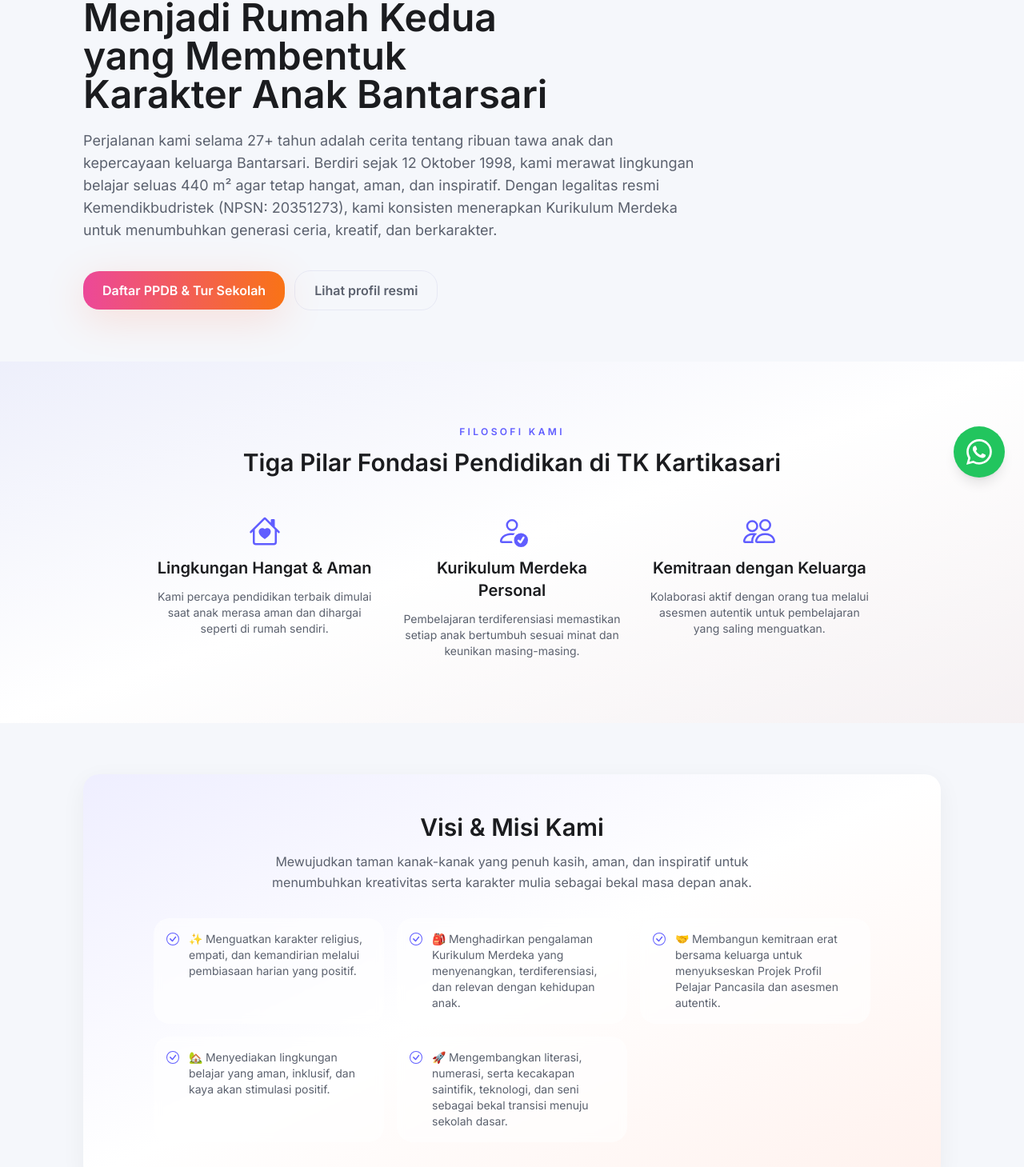
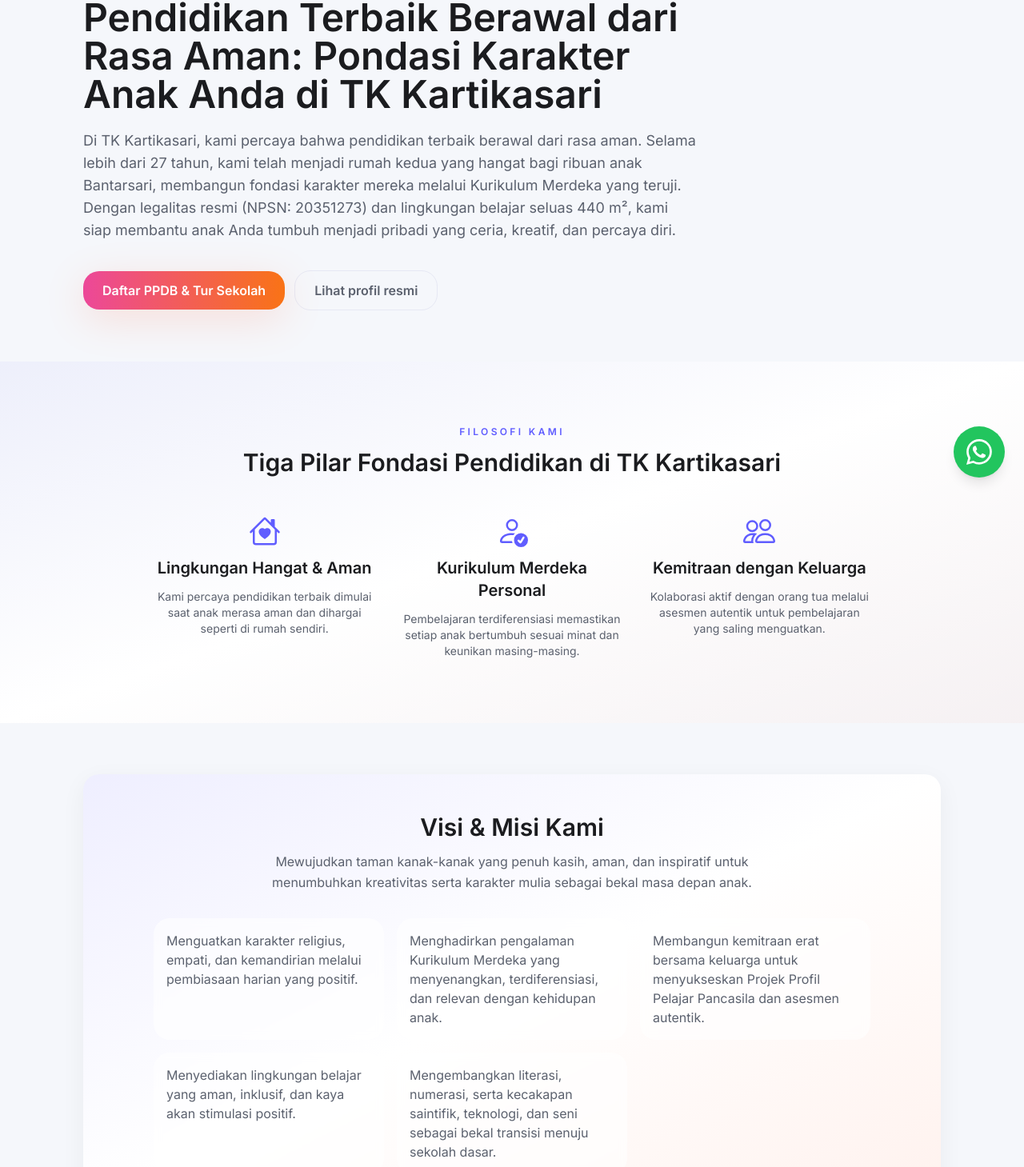
Before and after one commit to jwrfree/tk-kartikasari, a Next.js app: page /tentang in a window 1280 px wide. Shown: the part 179-1638 px from the top of the page at 80% size. Built offline with nearby package versions, Linux system fonts and the light colour scheme.

Commit message:
Changes before Firebase Studio auto-run

```diff
--- /dev/null
+++ b/components/layout/HorizontalScrollSection.tsx
@@ -0,0 +1,29 @@
+
+'use client';
+import { useRef } from 'react';
+import { m, useScroll, useTransform } from 'framer-motion';
+
+interface HorizontalScrollSectionProps {
+  children: React.ReactNode;
+  className?: string;
+}
+
+export default function HorizontalScrollSection({ children, className }: HorizontalScrollSectionProps) {
+  const targetRef = useRef<HTMLDivElement>(null);
+  const { scrollYProgress } = useScroll({
+    target: targetRef,
+  });
+
+  // Dynamically calculate the end of the transform based on the container's scroll width
+  const x = useTransform(scrollYProgress, [0, 1], ['0%', '-80%']);
+
+  return (
+    <section ref={targetRef} className={`relative h-[300vh] ${className}`}>
+      <div className="sticky top-0 flex h-screen items-center overflow-hidden">
+        <m.div style={{ x }} className="flex items-stretch gap-6 px-12">
+          {children}
+        </m.div>
+      </div>
+    </section>
+  );
+}
--- a/components/tentang/AboutPageContent.tsx
+++ b/components/tentang/AboutPageContent.tsx
@@ -1,3 +1,4 @@
+
 'use client';
 import React from "react";
 import CTAButton from "@/components/CTAButton";
@@ -8,7 +9,6 @@
 import site from "@/data/site.json";
 import { LazyMotion, domAnimation, m } from "framer-motion";
 import {
-  CheckCircle,
   ClockHistory,
   EnvelopeHeart,
   GeoAlt,
@@ -22,6 +22,17 @@
   ShieldCheck,
   Whatsapp,
 } from "react-bootstrap-icons";
+import TeacherList from "./TeacherList";
+import HorizontalScrollSection from "@/components/layout/HorizontalScrollSection";
+
+const sectionVariants = {
+  hidden: { opacity: 0, y: 40 },
+  visible: {
+    opacity: 1,
+    y: 0,
+    transition: { duration: 0.6, ease: "easeOut" },
+  },
+};
 
 const cardVariants = {
   hidden: { opacity: 0, y: 30 },
@@ -34,14 +45,14 @@
     <LazyMotion features={domAnimation}>
       <PageHeader
         eyebrow="Tentang TK Kartikasari"
-        title="Menjadi Rumah Kedua yang Membentuk Karakter Anak Bantarsari"
+        title="Pendidikan Terbaik Berawal dari Rasa Aman: Pondasi Karakter Anak Anda di TK Kartikasari"
         description={
           <>
-            Perjalanan kami selama {officialProfile.yearsOperating}+ tahun adalah cerita tentang ribuan tawa anak dan
-            kepercayaan keluarga Bantarsari. Berdiri sejak {officialProfile.establishmentDate}, kami merawat lingkungan
-            belajar seluas {officialProfile.landArea} agar tetap hangat, aman, dan inspiratif. Dengan legalitas resmi
-            Kemendikbudristek (NPSN: {officialProfile.npsn}), kami konsisten menerapkan Kurikulum Merdeka untuk
-            menumbuhkan generasi ceria, kreatif, dan berkarakter.
+            Di TK Kartikasari, kami percaya bahwa pendidikan terbaik berawal dari rasa aman. Selama lebih dari{' '}
+            {officialProfile.yearsOperating} tahun, kami telah menjadi rumah kedua yang hangat bagi ribuan anak
+            Bantarsari, membangun fondasi karakter mereka melalui Kurikulum Merdeka yang teruji. Dengan legalitas
+            resmi (NPSN: {officialProfile.npsn}) dan lingkungan belajar seluas {officialProfile.landArea}, kami siap
+            membantu anak Anda tumbuh menjadi pribadi yang ceria, kreatif, dan percaya diri.
           </>
         }
       >
@@ -58,7 +69,13 @@
         padding="default"
         className="bg-gradient-to-br from-secondary/5 via-white to-primary/5"
       >
-        <div className="mx-auto max-w-4xl space-y-12 text-center">
+        <m.div
+          variants={sectionVariants}
+          initial="hidden"
+          whileInView="visible"
+          viewport={{ once: true, amount: 0.1 }}
+          className="mx-auto max-w-4xl space-y-12 text-center"
+        >
           <div className="space-y-3">
             <p className="text-xs font-semibold uppercase tracking-[0.28em] text-secondary">Filosofi Kami</p>
             <h2 className="text-balance text-3xl font-semibold text-text">
@@ -70,7 +87,7 @@
               initial="hidden"
               whileInView="visible"
               viewport={{ once: true, amount: 0.5 }}
-              transition={{ duration: 0.5, delay: 0.1 }}
+              transition={{ duration: 0.5, delay: 0.2 }}
               variants={cardVariants}
               className="space-y-3"
             >
@@ -84,7 +101,7 @@
               initial="hidden"
               whileInView="visible"
               viewport={{ once: true, amount: 0.5 }}
-              transition={{ duration: 0.5, delay: 0.2 }}
+              transition={{ duration: 0.5, delay: 0.3 }}
               variants={cardVariants}
               className="space-y-3"
             >
@@ -98,7 +115,7 @@
               initial="hidden"
               whileInView="visible"
               viewport={{ once: true, amount: 0.5 }}
-              transition={{ duration: 0.5, delay: 0.3 }}
+              transition={{ duration: 0.5, delay: 0.4 }}
               variants={cardVariants}
               className="space-y-3"
             >
@@ -109,11 +126,17 @@
               </p>
             </m.div>
           </div>
-        </div>
+        </m.div>
       </PageSection>
 
       <PageSection id="visi-misi" padding="tight">
-        <div className="card space-y-8 border-none bg-gradient-to-br from-secondary/10 via-white to-primary/10 p-8 md:p-12">
+        <m.div
+          variants={sectionVariants}
+          initial="hidden"
+          whileInView="visible"
+          viewport={{ once: true, amount: 0.1 }}
+          className="card space-y-8 border-none bg-gradient-to-br from-secondary/10 via-white to-primary/10 p-8 md:p-12"
+        >
           <div className="mx-auto max-w-2xl text-center">
             <h2 className="text-3xl font-semibold text-text">Visi & Misi Kami</h2>
             <p className="mt-3 text-base leading-relaxed text-text-muted">
@@ -131,19 +154,24 @@
                   viewport={{ once: true, amount: 0.8 }}
                   transition={{ duration: 0.5, delay: index * 0.1 }}
                   variants={cardVariants}
-                  className="flex items-start gap-3 rounded-xl bg-white/60 p-4 text-sm text-text-muted backdrop-blur-sm"
+                  className="flex items-start gap-3 rounded-xl bg-white/60 p-4 text-base text-text-muted backdrop-blur-sm"
                 >
-                  <CheckCircle className="mt-0.5 h-4 w-4 flex-shrink-0 text-secondary" />
                   <span>{point}</span>
                 </m.li>
               ))}
             </ul>
           </div>
-        </div>
+        </m.div>
       </PageSection>
 
       <PageSection id="profil" padding="tight" className="bg-secondary/5">
-        <div className="grid items-start gap-12 lg:grid-cols-[0.9fr,1.1fr]">
+        <m.div
+          variants={sectionVariants}
+          initial="hidden"
+          whileInView="visible"
+          viewport={{ once: true, amount: 0.1 }}
+          className="grid items-start gap-12 lg:grid-cols-[0.9fr,1.1fr]"
+        >
           <div className="space-y-6 lg:sticky lg:top-24">
             <h2 className="text-3xl font-semibold text-text">Profil Resmi Sekolah</h2>
             <p className="text-base leading-relaxed text-text-muted">
@@ -223,43 +251,64 @@
               </div>
             </m.div>
           </div>
-        </div>
+        </m.div>
+      </PageSection>
+
+      <PageSection id="tenaga-pendidik" padding="default">
+        <m.div
+          variants={sectionVariants}
+          initial="hidden"
+          whileInView="visible"
+          viewport={{ once: true, amount: 0.1 }}
+          className="mx-auto max-w-5xl space-y-12 text-center"
+        >
+          <div className="space-y-3">
+            <h2 className="text-balance text-3xl font-semibold text-text">
+              Pendidik Profesional & Penyayang
+            </h2>
+            <p className="mx-auto max-w-3xl text-base leading-relaxed text-text-muted">
+              Di TK Kartikasari, kami percaya bahwa guru adalah jantung dari pendidikan. Tim kami terdiri dari para pendidik yang berdedikasi, penuh kasih, dan berkompeten di bidangnya.
+            </p>
+          </div>
+          <TeacherList />
+        </m.div>
       </PageSection>
 
       <PageSection id="perjalanan-kami" padding="tight">
-        <div className="space-y-8">
-          <div className="mx-auto max-w-3xl text-center">
+        <div className="mx-auto mb-12 max-w-3xl text-center">
             <h2 className="text-3xl font-semibold text-text">Perjalanan Kami Bersama Bantarsari</h2>
             <p className="mt-3 text-base leading-relaxed text-text-muted">
               Setiap tahun adalah langkah baru dalam dedikasi kami untuk pendidikan anak usia dini. Perjalanan ini
               adalah bukti komitmen kami yang terus bertumbuh.
             </p>
-          </div>
-
-          <div
-            className="flex w-full gap-6 overflow-x-auto py-2 [-ms-overflow-style:none] [scrollbar-width:none] [&::-webkit-scrollbar]:hidden"
-          >
+        </div>
+        <HorizontalScrollSection>
             {officialMilestones.map(({ year, title, description }, index) => (
               <m.div
                 key={year}
                 initial="hidden"
                 whileInView="visible"
                 viewport={{ once: true, amount: 0.5 }}
-                transition={{ duration: 0.5, delay: index * 0.1 }}
+                transition={{ duration: 0.5, delay: index * 0.15 }}
                 variants={cardVariants}
-                className="card w-[80vw] max-w-sm flex-shrink-0 space-y-3 bg-white/60 p-6 shadow-soft backdrop-blur-xl"
+                className="card flex h-full w-[80vw] max-w-sm flex-shrink-0 flex-col space-y-3 bg-white/60 p-6 shadow-soft backdrop-blur-xl"
               >
                 <p className="text-lg font-semibold text-secondary">{year}</p>
                 <h3 className="text-xl font-semibold text-text">{title}</h3>
                 <p className="text-base text-text-muted">{description}</p>
               </m.div>
             ))}
-          </div>
-        </div>
+        </HorizontalScrollSection>
       </PageSection>
 
       <PageSection padding="relaxed">
-        <div className="card border-none bg-gradient-to-br from-secondary via-secondary/90 to-primary p-10 text-white shadow-2xl transition-all duration-500 hover:-translate-y-1 hover:shadow-[0_35px_60px_-15px_rgba(96,93,255,0.45)]">
+        <m.div
+          variants={sectionVariants}
+          initial="hidden"
+          whileInView="visible"
+          viewport={{ once: true, amount: 0.1 }}
+          className="card border-none bg-gradient-to-br from-secondary via-secondary/90 to-primary p-10 text-white shadow-2xl transition-all duration-500 hover:-translate-y-1 hover:shadow-[0_35px_60px_-15px_rgba(96,93,255,0.45)]"
+        >
           <div className="flex flex-col items-center gap-6 text-center md:flex-row md:justify-between md:text-left">
             <div className="space-y-3">
               <h2 className="text-balance text-3xl font-semibold">
@@ -275,7 +324,7 @@
               <CTAButton ctaKey="ppdbHeadmaster" />
             </div>
           </div>
-        </div>
+        </m.div>
       </PageSection>
     </LazyMotion>
   );
--- /dev/null
+++ b/components/tentang/TeacherList.tsx
@@ -0,0 +1,72 @@
+
+import { teachers } from "@/content/teachers";
+import { m } from "framer-motion";
+import { Person, PersonBadge } from "react-bootstrap-icons";
+
+const containerVariants = {
+  hidden: { opacity: 0 },
+  visible: {
+    opacity: 1,
+    transition: {
+      staggerChildren: 0.1,
+    },
+  },
+};
+
+const itemVariants = {
+  hidden: { opacity: 0, y: 30 },
+  visible: {
+    opacity: 1,
+    y: 0,
+    transition: {
+      duration: 0.5,
+    },
+  },
+};
+
+export default function TeacherList() {
+  const headmaster = teachers.find((t) => t.position === "Kepala Sekolah");
+  const otherTeachers = teachers.filter((t) => t.position !== "Kepala Sekolah");
+
+  return (
+    <div className="space-y-12">
+      {/* Headmaster Section */}
+      {headmaster && (
+        <m.div
+          initial={{ opacity: 0, y: 40 }}
+          whileInView={{ opacity: 1, y: 0 }}
+          viewport={{ once: true, amount: 0.5 }}
+          transition={{ duration: 0.6, ease: "easeOut" }}
+          className="mx-auto max-w-sm text-center"
+        >
+          <div className="relative mx-auto mb-4 flex h-48 w-48 items-center justify-center overflow-hidden rounded-full bg-secondary/10 text-secondary shadow-lg">
+            <PersonBadge className="h-24 w-24" />
+          </div>
+          <h3 className="text-2xl font-semibold text-text">{headmaster.name}</h3>
+          <p className="text-base text-secondary">{headmaster.position}</p>
+          <p className="mt-2 text-base text-text-muted">{headmaster.description}</p>
+        </m.div>
+      )}
+
+      {/* Other Teachers Section */}
+      <m.div
+        variants={containerVariants}
+        initial="hidden"
+        whileInView="visible"
+        viewport={{ once: true, amount: 0.1 }}
+        className="grid grid-cols-1 gap-8 sm:grid-cols-2 lg:grid-cols-3"
+      >
+        {otherTeachers.map((teacher, index) => (
+          <m.div key={index} variants={itemVariants} className="text-center">
+            <div className="relative mx-auto mb-4 flex h-40 w-40 items-center justify-center overflow-hidden rounded-full bg-gray-200/60 text-gray-500 shadow-md">
+              <Person className="h-20 w-20" />
+            </div>
+            <h3 className="text-xl font-semibold text-text">{teacher.name}</h3>
+            <p className="text-sm text-secondary">{teacher.position}</p>
+            <p className="mt-2 text-sm text-text-muted">{teacher.description}</p>
+          </m.div>
+        ))}
+      </m.div>
+    </div>
+  );
+}
--- a/content/about.ts
+++ b/content/about.ts
@@ -20,24 +20,24 @@
   "Selama lebih dari dua dekade TK Kartikasari mendampingi anak Bantarsari dengan Kurikulum Merdeka PAUD yang hangat, projek Profil Pelajar Pancasila, dan kemitraan erat bersama orang tua.";
 
 export const aboutHeaderHighlights: AboutHighlight[] = [
-  "🌱 Berawal dari mimpi pendidik lokal Bantarsari",
-  "🏆 26 tahun terdaftar di Kemendikbudristek",
-  "🏡 Lingkungan belajar 440 m² yang aman",
+  "Berawal dari mimpi pendidik lokal Bantarsari",
+  "26 tahun terdaftar di Kemendikbudristek",
+  "Lingkungan belajar 440 m² yang aman",
 ];
 
 export const aboutExperiencePillars: ExperiencePillar[] = [
   {
-    title: "🛡️ Legalitas & kredibilitas",
+    title: "Legalitas & kredibilitas",
     description:
       "NPSN 20351273 dan SK operasional resmi menjadi dasar kami menjaga rasa aman dan kepercayaan keluarga Bantarsari.",
   },
   {
-    title: "🎨 Pembelajaran merdeka",
+    title: "Pembelajaran merdeka",
     description:
       "Guru menyiapkan asesmen autentik dan pembelajaran terdiferensiasi yang mengikuti ritme kesiapan tiap anak.",
   },
   {
-    title: "🤝 Kolaborasi orang tua",
+    title: "Kolaborasi orang tua",
     description:
       "Kelas parenting, showcase projek, dan percakapan harian membuat nilai sekolah berlanjut utuh di rumah.",
   },
@@ -45,17 +45,17 @@
 
 export const aboutDailyRhythm: DailyRhythmItem[] = [
   {
-    title: "🌞 Pembiasaan & doa pagi",
+    title: "Pembiasaan & doa pagi",
     description:
       "Anak diajak refleksi syukur, mengecek emosi, dan menyiapkan tujuan belajar harian.",
   },
   {
-    title: "🧩 Eksplorasi diferensiasi",
+    title: "Eksplorasi diferensiasi",
     description:
       "Rotasi sentra literasi, STEAM, seni, dan role play menyesuaikan minat serta kesiapan anak.",
   },
   {
-    title: "🪴 Refleksi Projek P5",
+    title: "Refleksi Projek P5",
     description:
       "Anak menceritakan temuan, mendokumentasikan karya, lalu menutup hari dengan doa dan pesan karakter.",
   },
@@ -63,26 +63,26 @@
 
 export const aboutStrengths: StrengthItem[] = [
   {
-    title: "💛 Suasana kelas yang hangat",
+    title: "Suasana kelas yang hangat",
     description:
       "Sapaan personal, area transisi yang nyaman, dan rutinitas positif membuat anak percaya diri sejak pagi.",
   },
   {
-    title: "🌈 Projek autentik yang bermakna",
+    title: "Projek autentik yang bermakna",
     description:
       "Sentra indoor-outdoor di lahan 440 m² menghadirkan pengalaman kontekstual yang relevan dengan kehidupan anak.",
   },
   {
-    title: "🤲 Kemitraan keluarga yang nyata",
+    title: "Kemitraan keluarga yang nyata",
     description:
       "Guru berpengalaman rutin berbagi portofolio, coaching singkat, dan refleksi sehingga orang tua merasa dilibatkan.",
   },
 ];
 
 export const aboutMission: string[] = [
-  "✨ Menguatkan karakter religius, empati, dan kemandirian melalui pembiasaan harian yang positif.",
-  "🎒 Menghadirkan pengalaman Kurikulum Merdeka yang menyenangkan, terdiferensiasi, dan relevan dengan kehidupan anak.",
-  "🤝 Membangun kemitraan erat bersama keluarga untuk menyukseskan Projek Profil Pelajar Pancasila dan asesmen autentik.",
-  "🏡 Menyediakan lingkungan belajar yang aman, inklusif, dan kaya akan stimulasi positif.",
-  "🚀 Mengembangkan literasi, numerasi, serta kecakapan saintifik, teknologi, dan seni sebagai bekal transisi menuju sekolah dasar.",
+  "Menguatkan karakter religius, empati, dan kemandirian melalui pembiasaan harian yang positif.",
+  "Menghadirkan pengalaman Kurikulum Merdeka yang menyenangkan, terdiferensiasi, dan relevan dengan kehidupan anak.",
+  "Membangun kemitraan erat bersama keluarga untuk menyukseskan Projek Profil Pelajar Pancasila dan asesmen autentik.",
+  "Menyediakan lingkungan belajar yang aman, inklusif, dan kaya akan stimulasi positif.",
+  "Mengembangkan literasi, numerasi, serta kecakapan saintifik, teknologi, dan seni sebagai bekal transisi menuju sekolah dasar.",
 ];
--- /dev/null
+++ b/content/teachers.ts
@@ -0,0 +1,27 @@
+
+export const teachers = [
+  {
+    name: "Bu Mintarsih",
+    position: "Kepala Sekolah",
+    imageUrl: "/images/teachers/teacher-1.jpg",
+    description: "Berdedikasi memastikan setiap aspek pendidikan selaras dengan visi sekolah. Beliau menciptakan lingkungan belajar yang aman, berkarakter, dan mendukung pertumbuhan individual setiap anak."
+  },
+  {
+    name: "Ibu Guru A",
+    position: "Guru Kelas A",
+    imageUrl: "/images/teachers/teacher-2.jpg",
+    description: "Ahli merancang kegiatan berbasis permainan dan eksplorasi kreatif. Beliau mengubah rasa ingin tahu anak menjadi pengetahuan, membuat proses belajar selalu aktif dan penuh semangat."
+  },
+  {
+    name: "Ibu Guru B",
+    position: "Guru Kelas B",
+    imageUrl: "/images/teachers/teacher-3.jpg",
+    description: "Fokus pada pengembangan keterampilan sosial-emosional dan kemandirian. Dengan pendekatan yang sabar, beliau membantu anak membangun rasa percaya diri dan kemampuan berinteraksi."
+  },
+  {
+    name: "Bapak Guru C",
+    position: "Guru Olahraga",
+    imageUrl: "/images/teachers/teacher-4.jpg",
+    description: "Mengenalkan gaya hidup sehat melalui aktivitas fisik yang terstruktur dan aman. Beliau menanamkan nilai sportivitas dan kerja sama tim sejak dini melalui permainan yang menyenangkan."
+  },
+];
```
